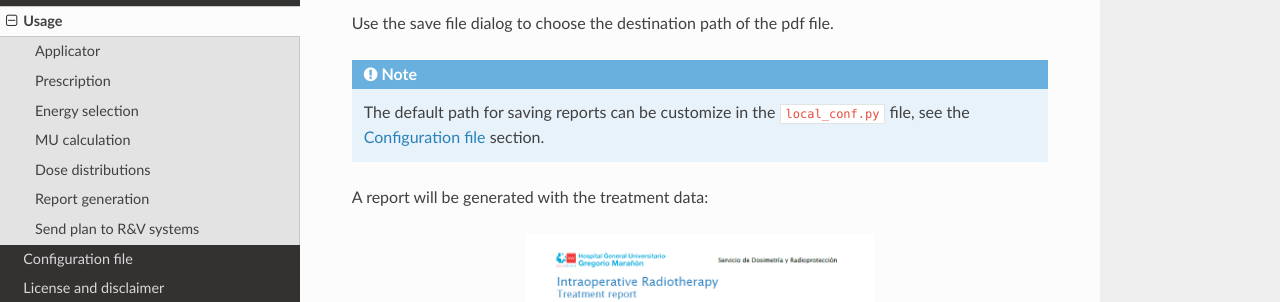
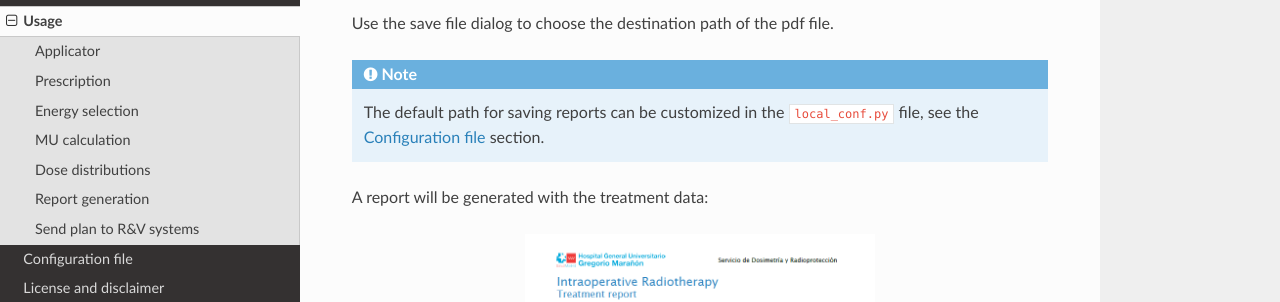
Before and after one commit to radiofisica-hgugm/kali_mc, a Sphinx documentation site: the page built from docs/source/usage.rst, in a window 1280 px wide and 900 px high, scrolled down 4700 px. Shown: the part 155-457 px from the top of the window. Built offline with Sphinx 7.4.7 and the Read the Docs theme 2.0.0, drawn with Linux system fonts in a browser that asks for light colours; cross-references to code outside the pages are shown as plain code.

```diff
--- a/docs/source/index.rst
+++ b/docs/source/index.rst
@@ -1,5 +1,8 @@
 Welcome to Kali MC's documentation!
 ===================================
+.. image:: https://readthedocs.org/projects/kali-mc/badge/?version=latest
+    :target: https://kali-mc.readthedocs.io/en/latest/?badge=latest
+    :alt: Documentation Status
 
 **Kali MC** is a Python application for calculating IORT treatments with a LIAC HWL linac, based on pre-calculated Monte
 Carlo dose distributions in water.
--- a/docs/source/usage.rst
+++ b/docs/source/usage.rst
@@ -150,7 +150,7 @@ Press the *Generate report* button:
 
 Use the save file dialog to choose the destination path of the pdf file.
 
-.. note:: The default path for saving reports can be customize in the ``local_conf.py`` file, see the :doc:`local_conf`
+.. note:: The default path for saving reports can be customized in the ``local_conf.py`` file, see the :doc:`local_conf`
     section.
 
 A report will be generated with the treatment data:
```
Also changed, not shown: README.md (+1 -0 lines), .readthedocs.yaml.
